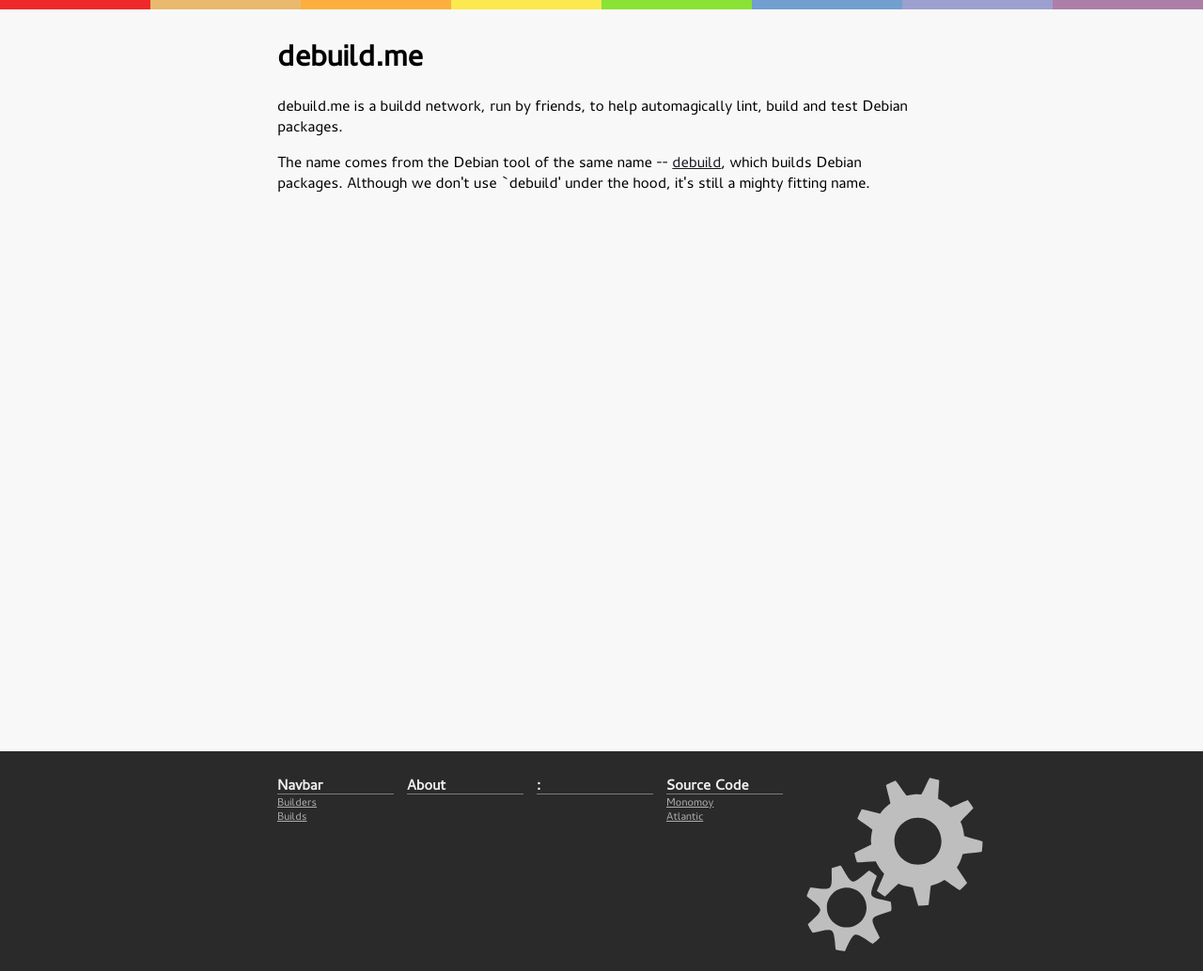
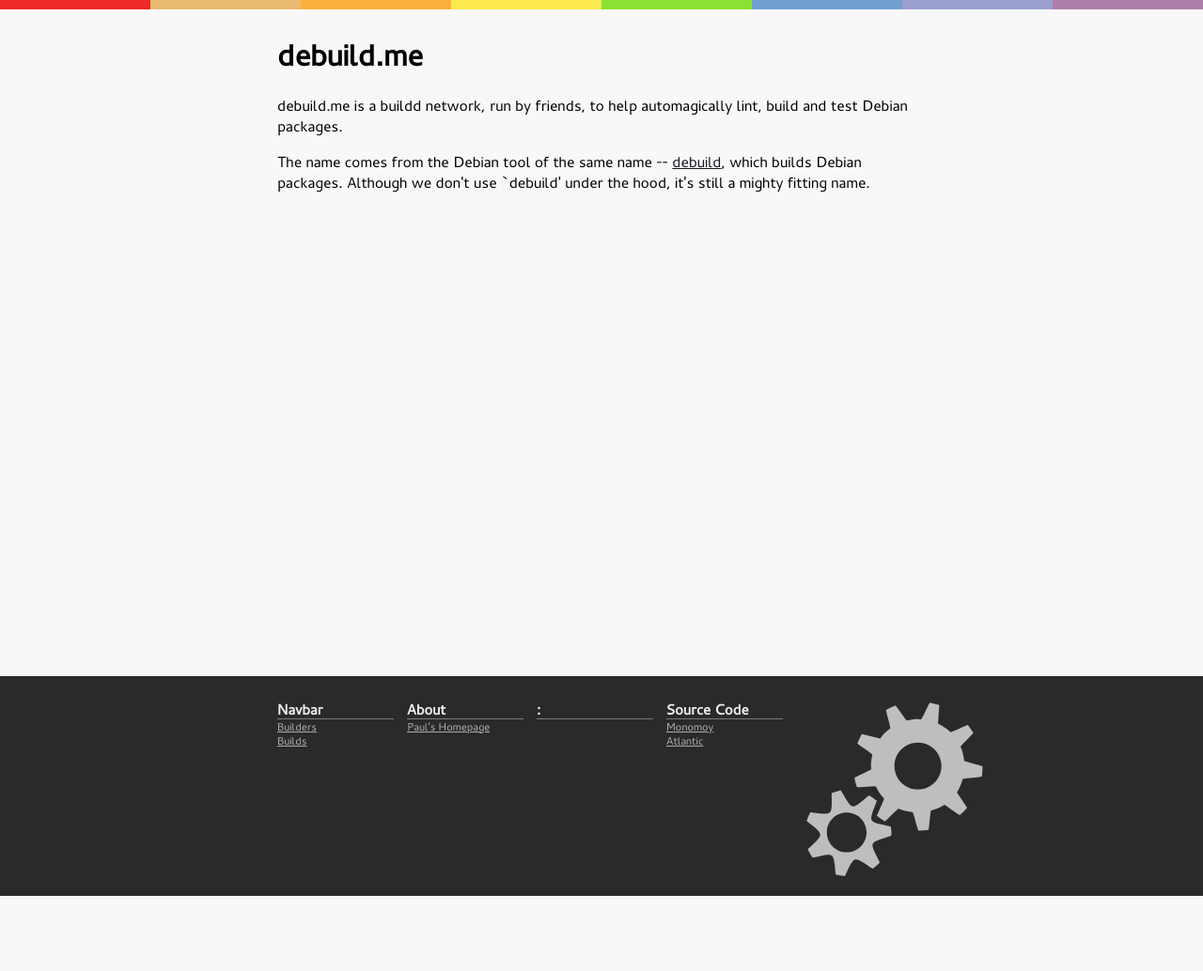
Before and after one commit to paultag/monomoy-old, a Flask app: page / in a window 1280 px wide. Shown: the whole page at 94% size. After the commit the page ends 954 px from the top, so only its background shows below. Run offline with Flask 2, Linux system fonts and the light colour scheme; parts of the project's set-up code (start-up, migrations or seed data) failed here and were passed over.

Commit message:
Adding some links in

```diff
--- a/site/static/css/debuild.css
+++ b/site/static/css/debuild.css
@@ -18,7 +18,7 @@ a {
 
 .content {
     background-color:           #F8F8F8;
-    min-height:                 100%;
+    min-height:                 90%;
 }
 
 .container {
--- a/site/templates/base.html
+++ b/site/templates/base.html
@@ -43,6 +43,11 @@
                 </div>
                 <div class = 'fifth' >
                     <h1>About</h1>
+                    <ul>
+                        <li>
+                            <a href = 'http://pault.ag/' >Paul's Homepage</a>
+                        </li>
+                    </ul>
                 </div>
                 <div class = 'fifth' >
                     <h1>Navbar</h1>
```
